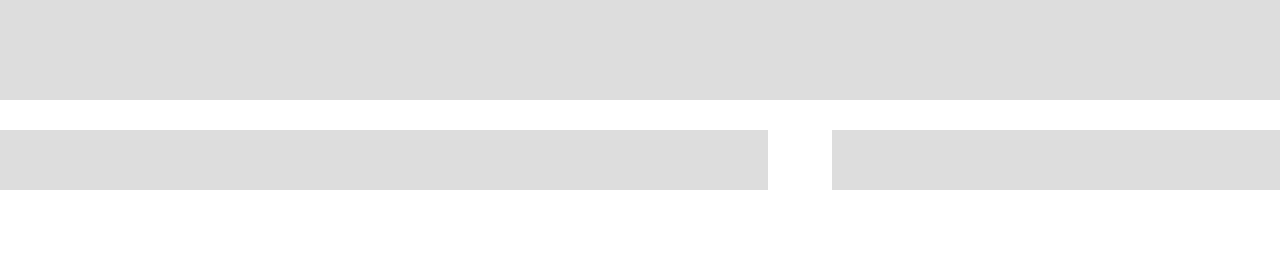
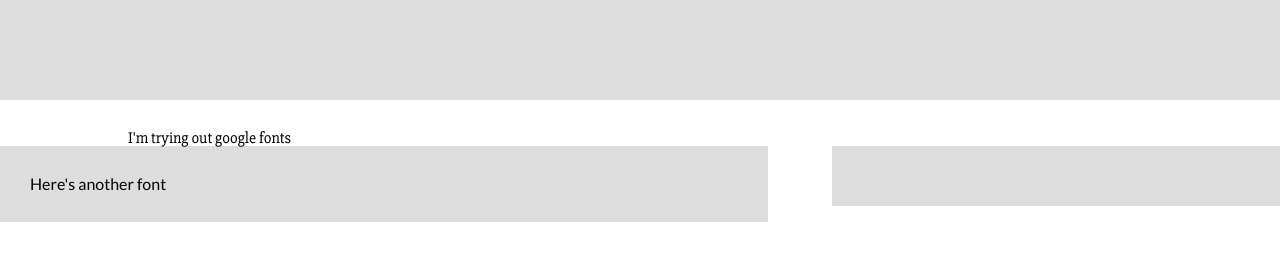
Before and after one commit to Rbla3066/RB-week-two-excercises, a plain HTML site: page week-two-exercises/index.html in a window 1280 px wide. Drawn offline with Linux system fonts and the light colour scheme.

Commit message:
new fonts

```diff
--- a/week-two-exercises/css/style.css
+++ b/week-two-exercises/css/style.css
@@ -22,3 +22,9 @@
 	width: 35%;
 	padding: 30px;
 }
+#header {
+	font-family: 'Slabo 27px', serif;
+}
+#text {
+	font-family: 'Lato', sans-serif;
+}
--- a/week-two-exercises/index.html
+++ b/week-two-exercises/index.html
@@ -1,6 +1,7 @@
 <!DOCTYPE html>
 <html>
 	<head>
+		<link href='https://fonts.googleapis.com/css?family=Slabo+27px|Lato' rel='stylesheet' type='text/css'>
 		<title>Week Two Exercise</title>
 		<link rel="stylesheet" href="css/style.css">
 		<link rel="stylesheet" href="css/reset.css">
@@ -9,8 +10,10 @@
 		<header id="main-header">
 		</header>
 		<div class="wrapper">
+		<h6 id="header"> I'm trying out google fonts</h6>
 		</div>
 		<section id="main-section">
+		<h5 id="text"> Here's another font</h5>
 		</section>
 		<section id="sidebar">
 		</section>
```
